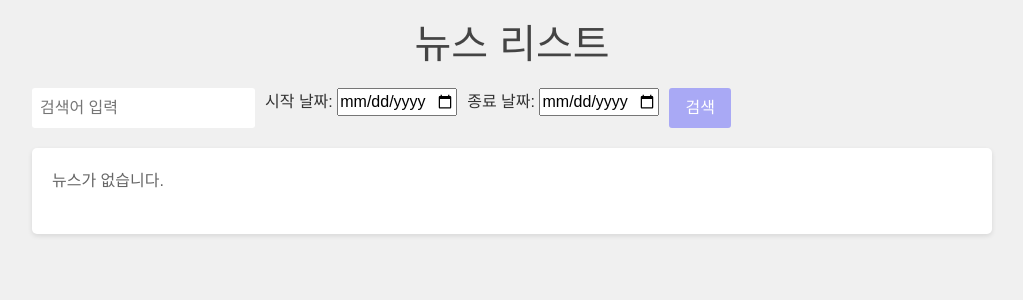
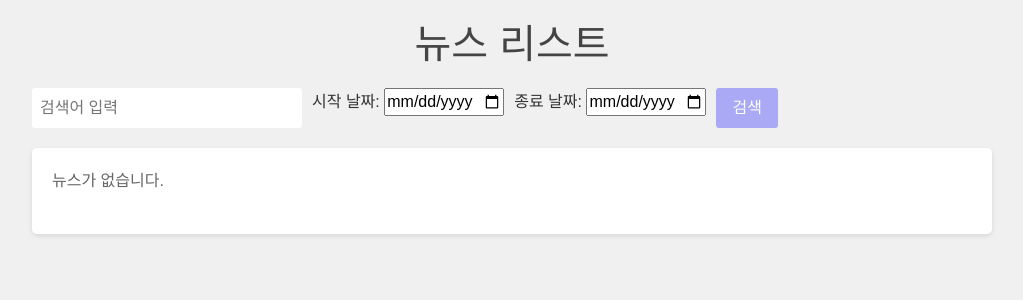
Before and after one commit to kimpubao/SemiProject, a Django app: page /pybo/ in a window 1280 px wide. Shown: the part 57-357 px from the top of the page, without its empty margins (128-1151 px from the left). Run offline with Django 5.2, Linux system fonts and the light colour scheme; some libraries are stand-ins or nearby versions.

Commit message:
검색칸 크기 수정

```diff
--- a/templates/pybo/news_list.html
+++ b/templates/pybo/news_list.html
@@ -33,6 +33,7 @@
             border: none;
             border-radius: 3px;
             margin-right: 10px;
+            width: 270px;
         }
         .search-form button {
             padding: 8px 16px;
@@ -41,6 +42,7 @@
             background-color: #A9A9F5;
             color: #fff;
             cursor: pointer;
+            margin-right: 0px;
         }
         .search-form button:hover {
             background-color: #D358F7;
@@ -111,7 +113,7 @@
     <div class="container">
        <!-- 검색 폼 -->
         <form class="search-form" id="search-news" method="GET" action="{% url 'search-news' %}" style="margin-right: 20px;">
-            <input type="text" name="kw" placeholder="검색어 입력" id="news-keyword-input" style="margin-right: 10px;">
+            <input type="text" name="kw" placeholder="검색어 입력" style="margin-right: 10px;">
             <div class="form-group" style="margin-right: 10px;">
                 <label for="startDate">시작 날짜:</label>
                 <input type="date" name='sDate' id="startDate" min="1960-01-01">
@@ -131,7 +133,6 @@
                             <span>{{ forloop.counter }} <a href="/pybo/{{ news.id }}/">{{ news.subject }}</a></span>
                             <span style="float: right;">{{ news.news_date}}</span>
                         </li>
-
                     {% endfor %}
                 {% else %}
                     <p id="no-news">뉴스가 없습니다.</p>
```
